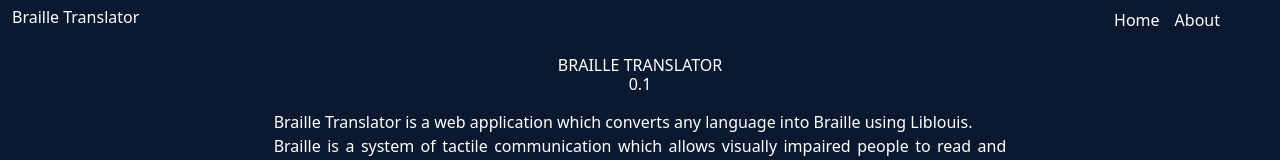
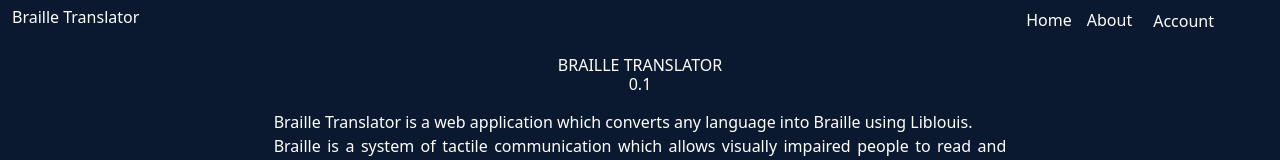
Before and after one commit to zendalona/online-braille-translator, a Next.js app: page /about in a window 1280 px wide. Shown: the top 160 px of the page. Built offline with nearby package versions, Linux system fonts and the light colour scheme.

Commit message:
Signin status added to navbar

```diff
--- /dev/null
+++ b/src/components/DropDown/DropDown.js
@@ -0,0 +1,32 @@
+import React, { useState } from 'react'
+import styles from "../../styles/DropDown.module.css"
+function DropDown({name}) {
+
+        const [isOpen, setIsOpen] = useState(false);
+
+        const toggleDropdown = () => {
+            setIsOpen(!isOpen);
+        }
+
+        return (
+            <>
+                <div className={styles.dropdown}>
+                    <button className={styles.dropBtn} onClick={toggleDropdown}>
+                       {name?name:"Account"}
+                    </button>
+                    {isOpen && (
+                        <div className={styles.dropdownContent}>
+                            {/* Dropdown content goes here */}
+                            {
+                                name?<a href="/logout">Logout</a>:<a href="/login">Login</a>
+                            }
+
+                        </div>
+                    )}
+                </div>
+
+            </>
+        )
+    }
+
+    export default DropDown
--- a/src/components/Header/Header.js
+++ b/src/components/Header/Header.js
@@ -27,8 +27,9 @@ import React from 'react'
 import Logo from '../Logo/Logo'
 import styles from '../../styles/Header.module.css'
 import Link from 'next/link'
+import DropDown from '../DropDown/DropDown'
 
-function Header() {
+function Header({name}) {
   return (
     <>
       <div className={styles.headerbox}>
@@ -37,6 +38,7 @@ function Header() {
           <div className={`col-6 ${styles.headerNav} pe-5`}>
             <Link href='/'> Home</Link>
             <Link href='/about'>About</Link>
+            <DropDown name={name}/>
           </div>
         </div>
       </div>
--- a/src/pages/_app.js
+++ b/src/pages/_app.js
@@ -12,7 +12,7 @@ export default function App({ Component, pageProps }) {
       <meta name="viewport" content="width=device-width, initial-scale=1" />
       <link rel="icon" href="/icon-192x192.png" />
     </Head>
-    <Header />
+    <Header name={pageProps.session?pageProps.session.name:null} />
     <Component {...pageProps} />
   </>
 }
--- /dev/null
+++ b/src/styles/DropDown.module.css
@@ -0,0 +1,33 @@
+/* styles.css */
+.dropdown {
+    position: relative;
+    display: inline-block;
+  }
+
+ .dropBtn{
+    color:#ffffff
+ }
+
+  .dropdownContent {
+    display: none;
+    position: absolute;
+    background-color: #f9f9f9;
+    min-width: 100px;
+    box-shadow: 0px 8px 16px 0px rgba(0, 0, 0, 0.2);
+    z-index: 1;
+  }
+
+  .dropdownContent a {
+    padding: 12px 16px;
+    text-decoration: none;
+    display: block;
+    color: #333;
+  }
+
+  .dropdownContent a:hover {
+    background-color: #ddd;
+  }
+
+  .dropdown:hover .dropdownContent {
+    display: block;
+  }
```
